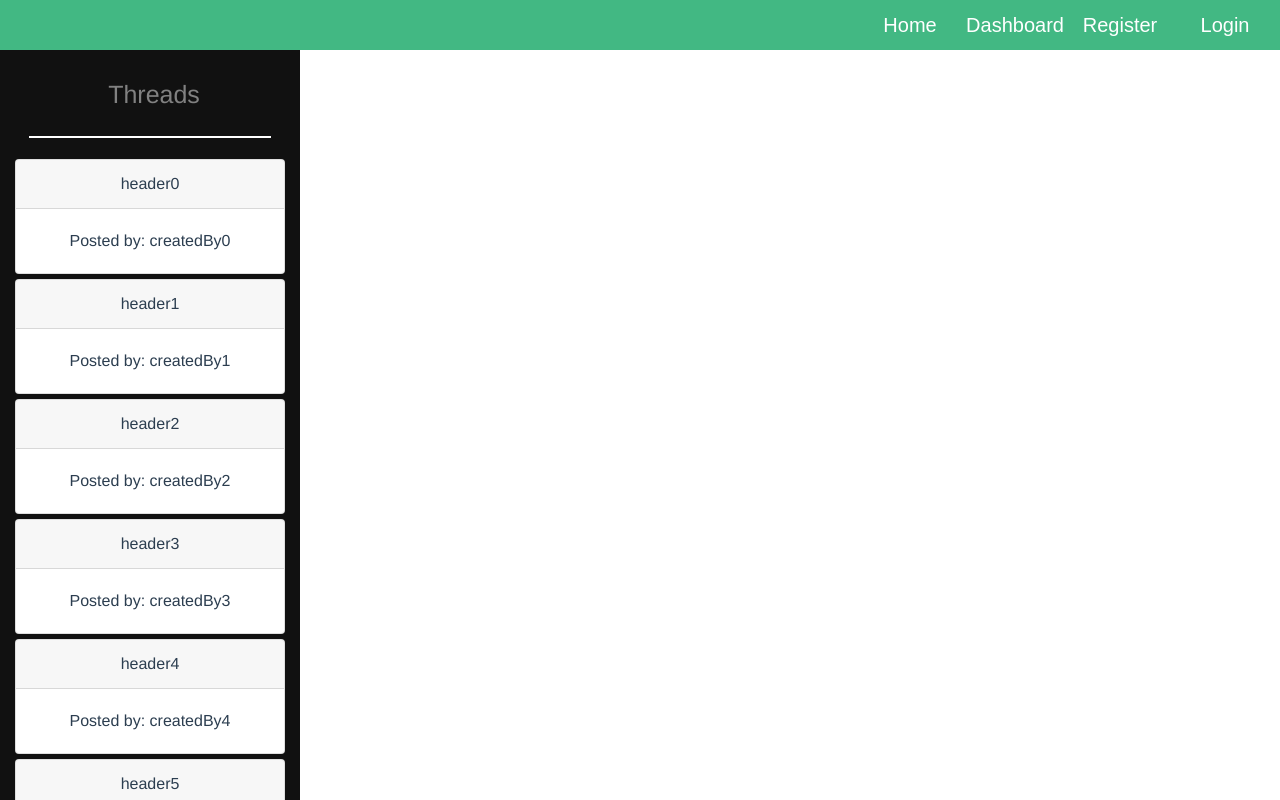
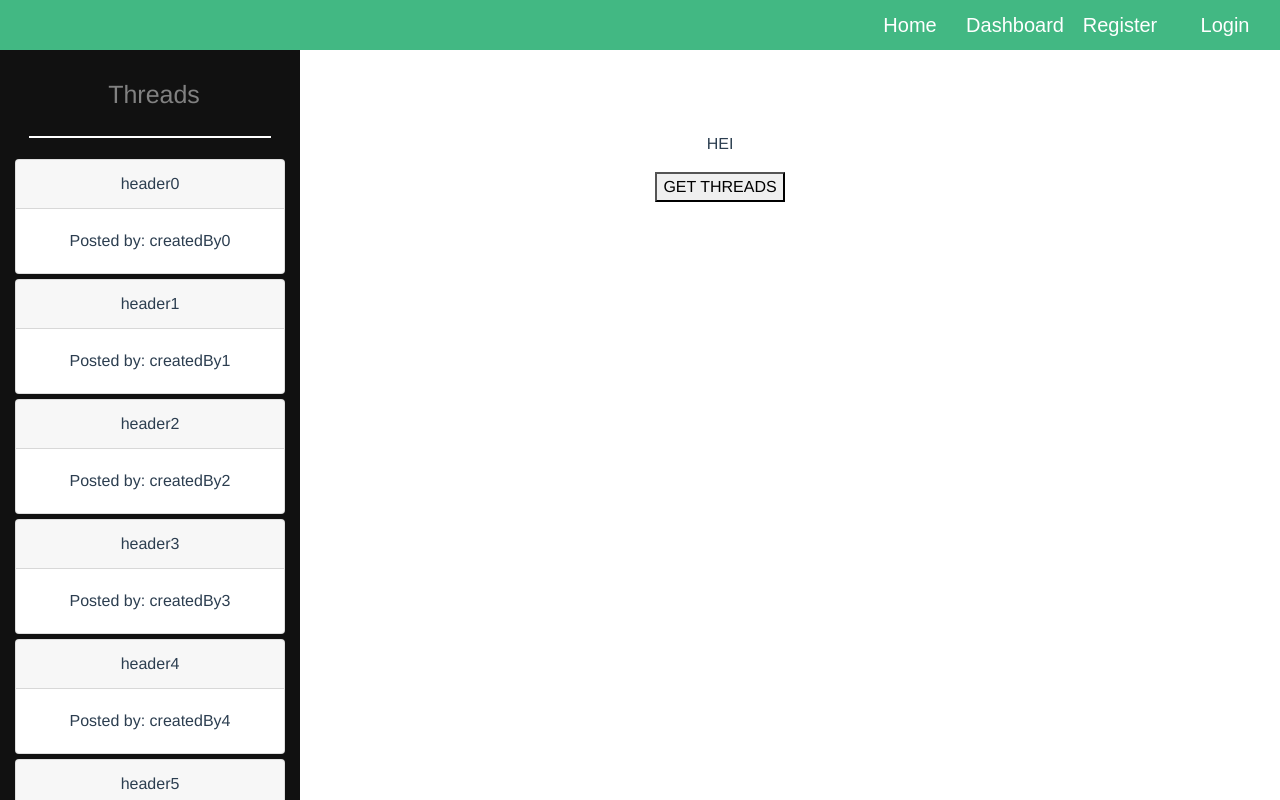
Before and after one commit to simenvg/authentication_demo, a Vue app: page /dashboard in a window 1280 px wide. Built offline with nearby package versions, Linux system fonts and the light colour scheme; no server answers.

Commit message:
Test new endpoint

```diff
--- a/src/components/Dashboard.vue
+++ b/src/components/Dashboard.vue
@@ -13,12 +13,17 @@
     <!-- Page content -->
     <div class="main">
       <h1 v-if="activeChatIndex !== null">{{objs[activeChatIndex].header}}</h1>
+      <br>
+      <p>HEI</p>
+      <button @click="getThreads">GET THREADS</button>
+      <p>{{resp}}</p>
     </div>
   </div>
 </template>
 <script>
 import { mapGetters } from "vuex";
 import ChatHeader from "./ChatHeader"
+import axios from 'axios';
 export default {
   data: function() {
         return{
@@ -31,7 +36,8 @@ export default {
               {header: "header4", createdBy: "createdBy4", index: 4},
               {header: "header5", createdBy: "createdBy5", index: 5},
               {header: "header6", createdBy: "createdBy6", index: 6},
-            ]
+            ],
+            resp: ''
         }
     },
   computed: {
@@ -55,6 +61,9 @@ export default {
       } else{
         return false;
       }
+    },
+    getThreads: function(){
+      axios.get('https://api-dot-fluent-webbing-257713.appspot.com/getthreads/').then(response => (this.resp = response.data))
     }
   }
 };
```
